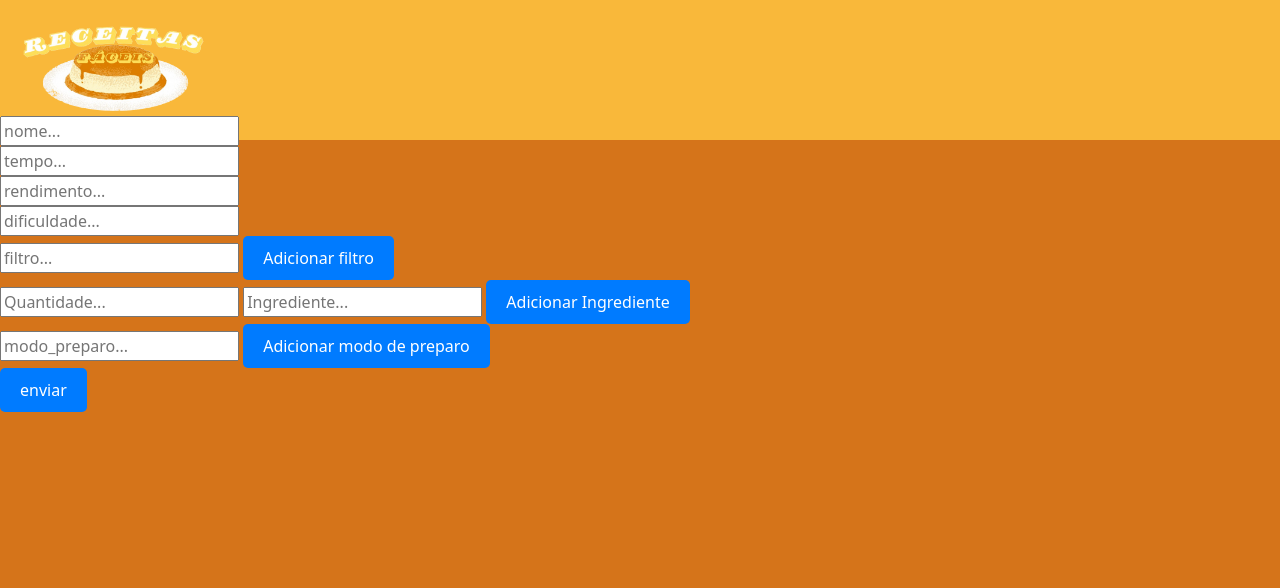
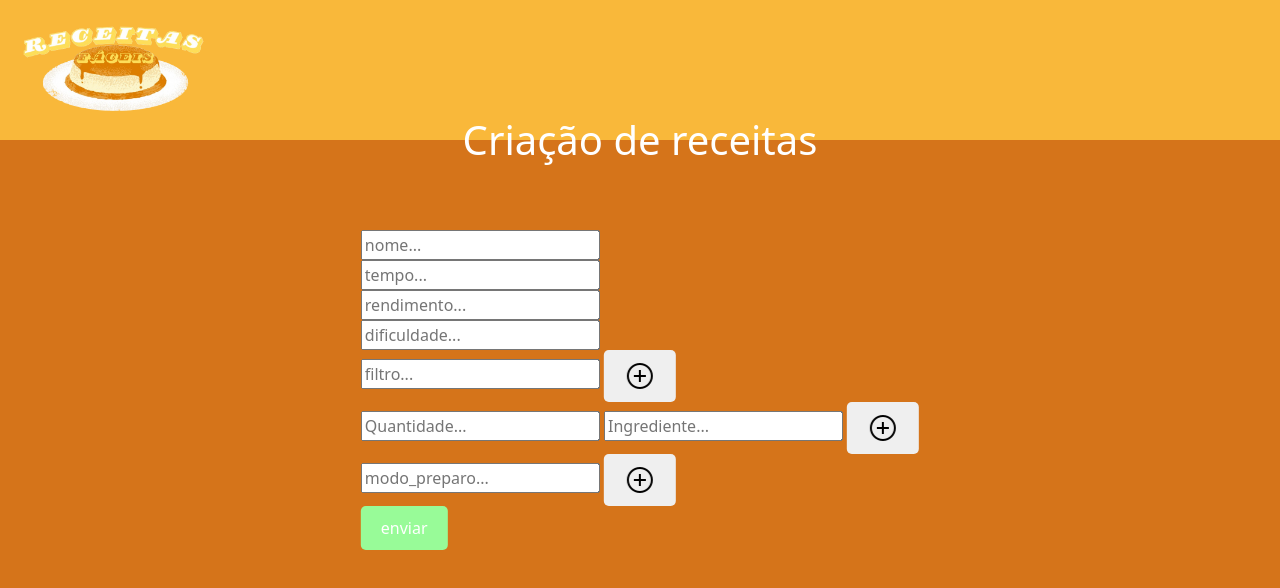
Before and after one commit to danielcbz/sprint-3, a plain HTML site: page trabalho_ti/novasreceitas.html in a window 1280 px wide. Drawn offline with nearby package versions, Linux system fonts and the light colour scheme.

Commit message:
Add files via upload

```diff
--- a/trabalho_ti/novasreceitas.html
+++ b/trabalho_ti/novasreceitas.html
@@ -15,10 +15,12 @@
 
 <body>
   <header><a href="index.html"> <img src="_Logo.png" alt="dawdaw" class="centralizar" width="200" height="100">
-    </a></header>
-  <div class="row row-cols-1 row-cols-md-2 g-4 receitas">
-</div>
-<form id="novaReceita">
+      </a>
+  </header>
+
+  <div class="row row-cols-1 row-cols-md-2 g-4 receitas"></div>
+  <h1 class="centralizar_texto">Criação de receitas</h1>
+  <form id="novaReceita" class="novaReceita">
     <div id="">
       <input type="text" class="nome" placeholder="nome...">
     </div>
@@ -32,20 +34,20 @@
     <div id="">
       <input type="text" class="dificuldade" placeholder="dificuldade...">
     </div>
-<div id="filtros">
+    <div id="filtros" class="botaomais">
       <input type="text" class="filtro" placeholder="filtro...">
-  <button type="button" onclick="addfiltros()">Adicionar filtro</button>
+      <button type="button" onclick="addfiltros()"><img src="icons8-plus-32.png" alt=""></button>
     </div>
-<div id="ingredientes">
+    <div id="ingredientes" class="botaomais">
       <input type="text" class="qtd" placeholder="Quantidade...">
       <input type="text" class="ingd" placeholder="Ingrediente...">
-  <button type="button" onclick="adicionarBarra()">Adicionar Ingrediente</button>
+      <button type="button" onclick="adicionarBarra()"><img src="icons8-plus-32.png" alt=""></button>
     </div>
-<div id="modo_preparo">
+    <div id="modo_preparo" class="botaomais">
       <input type="text" class="modo_preparo" placeholder="modo_preparo...">
-  <button type="button" onclick="addmodo_preparo()">Adicionar modo de preparo</button>
+      <button type="button" onclick="addmodo_preparo()"><img src="icons8-plus-32.png" alt=""></button>
     </div>
-<button type="submit">enviar</button>
+    <button type="submit" class="coloraçao">enviar</button>
   </form>
   <script src="novasreceitas.js"></script>
 </body>
--- a/trabalho_ti/style.css
+++ b/trabalho_ti/style.css
@@ -26,11 +26,9 @@ body {
 
 header {
     background-color: #F9B83A;
-    /* Cor amarela */
     padding: 20px;
     text-align: center;
     color: #333;
-    /* Cor do texto */
 
     display: flex;
     justify-content: space-between;
@@ -90,13 +88,12 @@ header {
     display: flex;
     justify-content: center;
     align-items: center;
-    height: 100vh; /* Ajuste conforme necessário para centralizar verticalmente */
+    height: 100vh;
   }
 
   button {
     padding: 10px 20px;
     font-size: 16px;
-    background-color: #007bff;
     color: #fff;
     border: none;
     border-radius: 5px;
@@ -104,5 +101,24 @@ header {
   }
 
   button:hover {
-    background-color: #0056b3;
+    background-color: #F9B83A;
   }
+  .botaomais{
+    width: 100%;
+    max-width: 10;
+  }
+  .coloraçao{
+    background-color: palegreen;
+  }
+  .novaReceita{
+    margin: auto;
+    padding-bottom: 20px;
+    position: absolute;
+    top: 50%;
+    left: 50%;
+    transform: translate(-50%, -50%);
+  }
+  .centralizar_texto{
+    text-align: center;
+    color: white;
+  }
```
Also changed, not shown: trabalho_ti/icons8-plus-32.png (added). Lines whose indentation alone changed are shown as unchanged.
